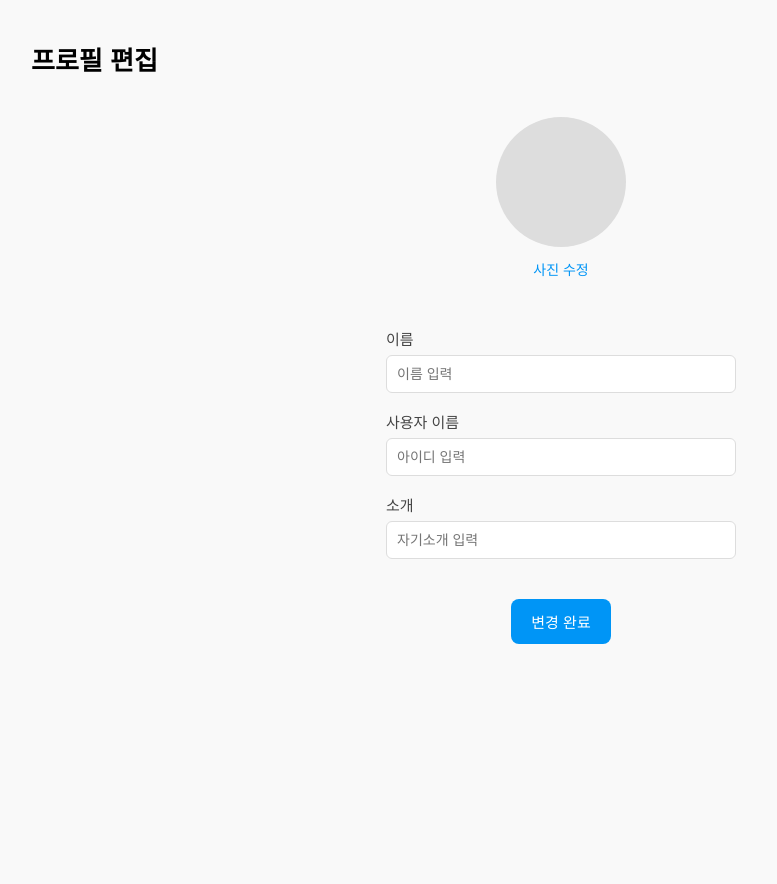
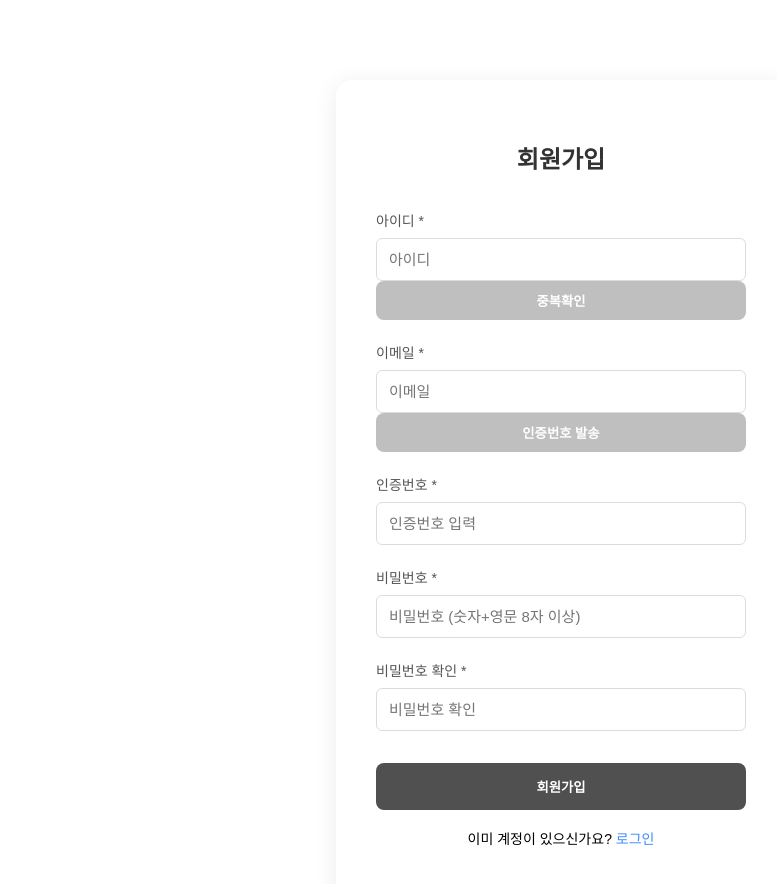
Before and after one commit to Yyyeiow/group-project, a React (Vite) app: page / in a window 1280 px wide. Shown: the top 884 px of the page, without its empty margins (79-856 px from the left). Before the commit the page ends 800 px from the top, so only its background shows below. Built offline with nearby package versions, Linux system fonts and the light colour scheme.

Commit message:
피드백 수정

```diff
--- a/src/App.jsx
+++ b/src/App.jsx
@@ -11,7 +11,7 @@ function App() {
   return (
     <Router>
       <Routes>
-        <Route path="/" element={<Change />} />
+        <Route path="/" element={<Signup />} />
          {/* 회원가입 */}
         <Route path="/signup" element={<Signup />} />
 
--- a/src/Pages/Change.css
+++ b/src/Pages/Change.css
@@ -79,7 +79,7 @@
 /* 완료 버튼 */
 .edit-submit-btn {
   padding: 12px 20px;
-  background: #0095f6;
+  background: #505050;
   color: white;
   border: none;
   border-radius: 8px;
@@ -88,5 +88,5 @@
 }
 
 .edit-submit-btn:hover {
-  background: #007acc;
+  background: #202020;
 }
--- a/src/Pages/Login.css
+++ b/src/Pages/Login.css
@@ -52,14 +52,14 @@ body {
   color: #505050;
 }
 
-/* 파란색 버튼 */
+/* 버튼 */
 .login-btn {
   width: 100%;
   margin-top: 20px;
   padding: 12px 0;
   border-radius: 25px;
   border: none;
-  background: #4ea1ff;
+  background: #505050;
   color: #fff;
   font-size: 18px;
   font-family: inherit;
@@ -69,7 +69,7 @@ body {
 }
 
 .login-btn:hover {
-  background: #3d8ee0;
+  background: #505050;
 }
 
 .signup-text {
@@ -79,6 +79,6 @@ body {
 }
 
 .signup-text a {
-  color: #5a8cff;
+  color: #505050;
   text-decoration: none;
 }
--- a/src/Pages/Signup.css
+++ b/src/Pages/Signup.css
@@ -76,7 +76,7 @@ font-size: 14px;
 }
 
 .gender-wrap .active {
-border-color: #3d8bff;
+border-color: #505050;
 background: #eaf1ff;
 }
 
@@ -84,7 +84,7 @@ background: #eaf1ff;
 .signup-btn {
 width: 100%;
 padding: 14px;
-background: #3d8bff;
+background: #505050;
 color: white;
 border: none;
 border-radius: 8px;
--- a/src/Pages/Signup.jsx
+++ b/src/Pages/Signup.jsx
@@ -68,12 +68,12 @@ function Signup() {
     }
 
     try {
-      // 실제 구현 시 이메일 전송 API 호출
+      // 구현 시 이메일 전송 API 호출
       const code = String(Math.floor(100000 + Math.random() * 900000));
       setSentCode(code);
       setMessage(`인증번호가 전송되었습니다.`);
 
-      // 3분 타이머
+      // 타이머
       setTimer(180);
       if (intervalId) clearInterval(intervalId);
 
@@ -93,7 +93,7 @@ function Signup() {
     }
   };
 
-  // 회원가입 제출
+  // 회원가입
   const handleSubmit = async (e) => {
     e.preventDefault();
 
```
